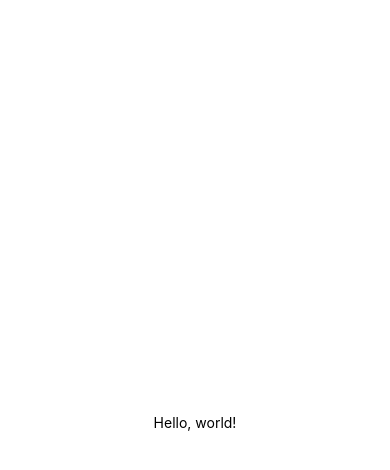
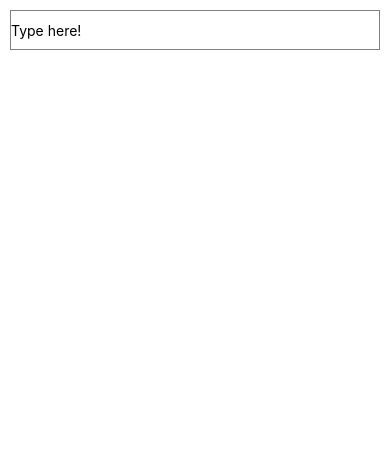
Before and after one commit to bugatino/gsa-reactnative, a React Native app: screen / in a window 390 px wide. Shown: the top 470 px of the page. Built offline with nearby package versions, Linux system fonts and the light colour scheme.

Commit message:
state demo

```diff
--- a/App.js
+++ b/App.js
@@ -1,15 +1,16 @@
-import React from 'react';
-import {Text, View} from 'react-native';
+import React, {useState} from 'react';
+import {TextInput, View} from 'react-native';
 
 function HelloWorldApp() {
+  const [text, setText] = useState('');
   return (
-    <View
-      style={{
-        flex: 1,
-        justifyContent: 'center',
-        alignItems: 'center',
-      }}>
-      <Text>Hello, world!</Text>
+    <View style={{padding: 10}}>
+      <TextInput
+        style={{height: 40, borderColor: 'grey', borderWidth: 1}}
+        placeholder="Type here!"
+        onChangeText={text => setText(text)}
+        value={text}
+      />
     </View>
   );
 }
```
